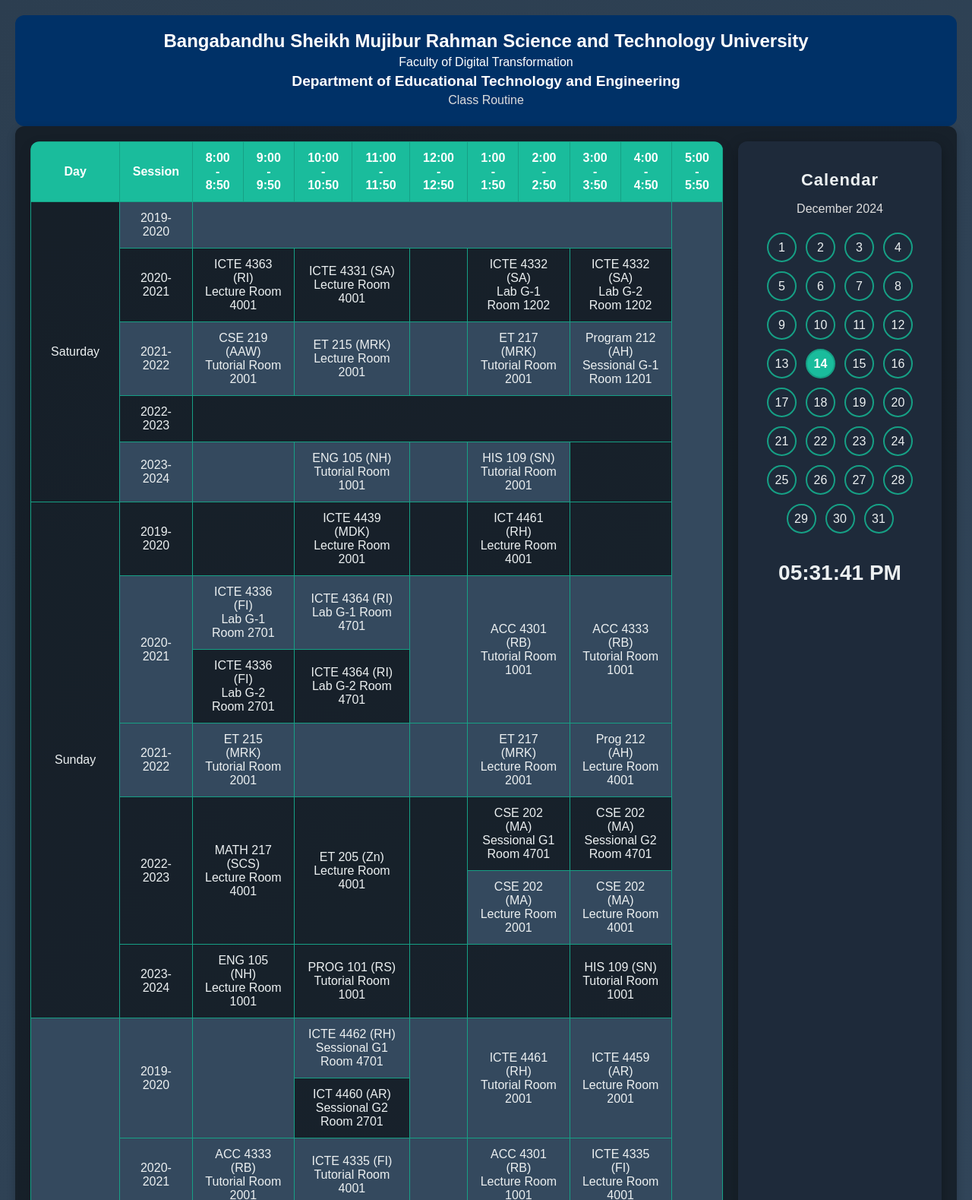
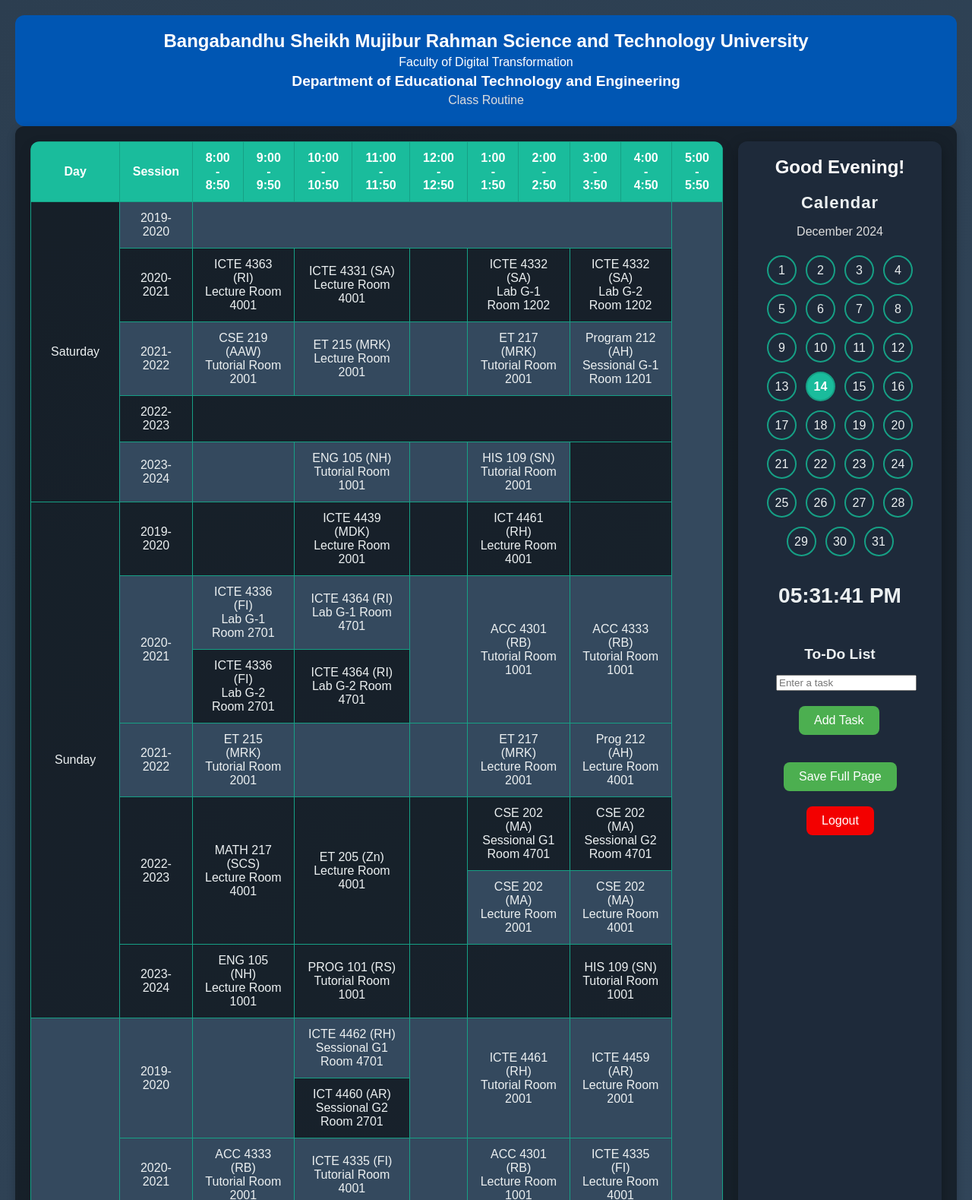
Before and after one commit to msijewelsaif/albumph2.0, a plain HTML site: page Routine/Routine.html in a window 1280 px wide. Shown: the top 1579 px of the page at 76% size. Drawn offline with nearby package versions, Linux system fonts and the light colour scheme.

Commit message:
Add files via upload

```diff
--- a/Routine/Routine.css
+++ b/Routine/Routine.css
@@ -10,7 +10,7 @@
 
 /* Header */
 header {
-    background-color: #003167;
+    background-color: #0056b3;
     color: white;
     text-align: center;
     padding: 20px 0;
@@ -184,3 +184,63 @@
         margin-top: 20px;
     }
 }
+#savePdfBtn {
+    background-color: #4CAF50; /* Green background */
+    color: white; /* White text color */
+    font-size: 16px; /* Font size */
+    padding: 10px 20px; /* Top and bottom padding, left and right padding */
+    border: none; /* Remove default border */
+    border-radius: 8px; /* Rounded corners */
+    cursor: pointer; /* Pointer cursor on hover */
+    transition: background-color 0.3s ease, transform 0.3s ease; /* Smooth transition for background color and transform */
+    margin-top: 20px; /* Add margin top */
+}
+
+/* Hover effect */
+#savePdfBtn:hover {
+    background-color: #45a049; /* Darker green when hovered */
+    transform: scale(1.05); /* Slightly enlarge the button */
+}
+
+/* Focus effect for accessibility */
+#savePdfBtn:focus {
+    outline: none; /* Remove default focus outline */
+    box-shadow: 0 0 5px 2px rgba(0, 123, 255, 0.6); /* Blue focus outline */
+}
+#greeting {
+    font-size: 24px;
+    font-weight: bold;
+    color: #fffefe;
+    margin-bottom: 20px;
+    text-align: center;
+}
+.btn1{
+    background-color: #f30000; /* Green background */
+    color: white; /* White text color */
+    font-size: 16px; /* Font size */
+    padding: 10px 20px; /* Top and bottom padding, left and right padding */
+    border: none; /* Remove default border */
+    border-radius: 8px; /* Rounded corners */
+    cursor: pointer; /* Pointer cursor on hover */
+    transition: background-color 0.3s ease, transform 0.3s ease; /* Smooth transition for background color and transform */
+    margin-top: 20px;
+    margin-left: 50px; /* Add margin top */
+
+}
+.completed {
+    text-decoration: line-through;
+    color: rgb(1, 255, 52);
+}
+
+.btn2{
+    background-color: #4CAF50; /* Green background */
+    color: white; /* White text color */
+    font-size: 16px; /* Font size */
+    padding: 10px 20px; /* Top and bottom padding, left and right padding */
+    border: none; /* Remove default border */
+    border-radius: 8px; /* Rounded corners */
+    cursor: pointer; /* Pointer cursor on hover */
+    transition: background-color 0.3s ease, transform 0.3s ease; /* Smooth transition for background color and transform */
+    margin-top: 20px;
+    margin-left: 60px; /* Add margin top */
+}
--- a/Routine/Routine.html
+++ b/Routine/Routine.html
@@ -5,6 +5,9 @@
     <meta name="viewport" content="width=device-width, initial-scale=1.0">
     <title>Timetable</title>
     <link rel="stylesheet" href="Routine.css">
+    <script src="https://cdnjs.cloudflare.com/ajax/libs/jspdf/2.5.1/jspdf.umd.min.js"></script>
+    <script src="https://code.jquery.com/jquery-3.6.0.min.js"></script>
+
 
 </head>
 <body>
@@ -16,10 +19,12 @@
             <h3>Class Routine</h3>
         </div>
     </header>
+
+
     <div class="container">
 
 
-        <table>
+        <table id="routine-table">
             <thead>
                 <tr>
                     <th>Day</th>
@@ -40,7 +45,7 @@
                 <!-- Saturday -->
 
                 <tr>
-                    <td rowspan="6">Saturday</td>
+                    <td rowspan="6" >Saturday</td>
                     <tr>
 
                         <td>2019-2020</td>
@@ -160,7 +165,7 @@
 
 
                 <tr>
-                    <td rowspan="7">Monday</td>
+                    <td rowspan="7" >Monday</td>
                     <td rowspan="2">2019-2020</td>
                     <td colspan="2" rowspan="2"></td>
                     <td colspan="2" rowspan="1">ICTE 4462 (RH)<br> Sessional G1 Room 4701</td>
@@ -223,7 +228,7 @@
 
                 <!-- Tuesday -->
                 <tr>
-                    <td rowspan="5">Tuesday</td>
+                    <td rowspan="5" >Tuesday</td>
                     <td>2019-2020</td>
                     <td colspan="2" rowspan="1">ICTE 4439 (MDK) <br>Tutorial Room 2001</td>
                     <td colspan="2" rowspan="1"></td>
@@ -274,7 +279,7 @@
                 </tr>
                 <!-- Wednesday -->
                 <tr>
-                    <td rowspan="7">Wednesday</td>
+                    <td rowspan="7" >Wednesday</td>
                     <td  rowspan="2">2019-2020</td>
                     <td colspan="2" rowspan="2"></td>
                     <td colspan="2" rowspan="2">EDU 4413 (ZF) <br> Tutorial 2001</td>
@@ -283,9 +288,9 @@
                     <td colspan="2" rowspan="2"> ICT 4459 (AR) <br>Tutorial Room 2001</td>
                 </tr>
                 <tr>
-<td colspan="2" rowspan="1">ICT 4460 (AR) <br>  Sessional G2 Room 4701
+                <td colspan="2" rowspan="1">ICT 4460 (AR) <br>  Sessional G2 Room 4701
 
-</td>
+                </td>
                 </tr>
                 <tr>
 
@@ -330,31 +335,59 @@
                 </tr>
                 <!-- Thursday -->
                 <tr>
-                    <td rowspan="1">Thursday</td>
+                    <td rowspan="1" >Thursday</td>
 
                     <td colspan="10"></td>
                 </tr>
             </tbody>
         </table>
 
+
         <!-- Sidebar for Calendar and Clock -->
         <div class="sidebar">
+            <div id="greeting"></div>
             <div class="calendar">
                 <h2>Calendar</h2>
                 <h3 id="monthYear"></h3>
                 <div id="daysContainer"></div>
             </div>
             <div class="clock" id="clock"></div>
+
+
+            <h2 style="text-align: center; margin-top :50px;">To-Do List</h2>
+            <input type="text" id="taskInput" style="margin-left:30px" placeholder="Enter a task">
+            <button id="addTaskBtn" class="btn2">Add Task</button>
+            <ul id="taskList"></ul>
+
+
+
+
+            <button id="savePdfBtn" style="margin-top: 20px; margin-left:40px" class="btn">Save Full Page</button>
+            <button id="logoutBtn" style="margin-top: 20px; margin-left:70px" class="btn1">Logout</button>
+
         </div>
 
     </div>
+
+
     <footer>
         <b>Md Saiful Islam</b><br>
 
         &copy; 2024
     </footer>
     <script src="Routine.js">
+        document.getElementById('savePdfBtn').addEventListener('click', function () {
+
+            window.print();
+        });
+
+
+        const table = document.getElementById("routine-table");
+
 
     </script>
+
+
+
 </body>
 </html>
--- a/Routine/Routine.js
+++ b/Routine/Routine.js
@@ -35,3 +35,51 @@
 setInterval(updateClock, 1000);
 updateClock(); // initial call
 renderCalendar(); // Call to render the calendar
+
+ document.getElementById('savePdfBtn').addEventListener('click', function () {
+            // Trigger the browser's print dialog
+            window.print();
+        });
+
+        function getGreeting() {
+            const now = new Date();
+            const hours = now.getHours();
+            let greeting;
+
+            if (hours >= 5 && hours < 12) {
+                greeting = "Good Morning!";
+            } else if (hours >= 12 && hours < 17) {
+                greeting = "Good Afternoon!";
+            } else if (hours >= 17 && hours < 21) {
+                greeting = "Good Evening!";
+            } else {
+                greeting = "Good Night!";
+            }
+
+            // Display the greeting message
+            document.getElementById("greeting").innerText = greeting;
+        }
+
+        // Call the function to display the greeting
+        window.onload = getGreeting;
+        document.getElementById('logoutBtn').addEventListener('click', function() {
+            // Clear session or local storage data
+            localStorage.clear(); // or sessionStorage.clear();
+
+            // Redirect to the login page
+            window.location.href = 'login.html'; // Replace with your login page URL
+        });
+        document.getElementById('addTaskBtn').addEventListener('click', function() {
+            const taskInput = document.getElementById('taskInput');
+            const taskText = taskInput.value.trim();
+
+            if (taskText) {
+                const li = document.createElement('li');
+                li.textContent = taskText;
+                li.addEventListener('click', function() {
+                    li.classList.toggle('completed');
+                });
+                document.getElementById('taskList').appendChild(li);
+                taskInput.value = ''; // Clear input field
+            }
+        });
--- /dev/null
+++ b/Routine/style.css
@@ -0,0 +1,68 @@
+* {
+    box-sizing: border-box;
+    margin: 0;
+    padding: 0;
+    font-family: Arial, sans-serif;
+}
+
+body {
+    display: flex;
+    justify-content: center;
+    align-items: center;
+    height: 100vh;
+    background-color: #f5f5f5;
+}
+
+.login-container {
+    width: 300px;
+    padding: 20px;
+    background-color: white;
+    border-radius: 8px;
+    box-shadow: 0px 0px 10px rgba(0, 0, 0, 0.1);
+    text-align: center;
+}
+
+h2 {
+    margin-bottom: 20px;
+    color: #333;
+}
+
+label {
+    display: block;
+    margin: 10px 0 5px;
+    color: #555;
+    text-align: left;
+}
+
+input[type="text"],
+input[type="password"] {
+    width: 100%;
+    padding: 10px;
+    margin-bottom: 15px;
+    border: 1px solid #ddd;
+    border-radius: 5px;
+    outline: none;
+}
+
+button {
+    width: 50%; /* Adjust the width as needed, or keep it 100% to take full width */
+    padding: 10px;
+    border: none;
+    border-radius: 5px;
+    background-color: #5b9bd5;
+    color: white;
+    font-weight: bold;
+    cursor: pointer;
+    margin: 20px auto; /* This will center the button horizontally */
+    display: block; /* Ensures the button behaves as a block element */
+}
+
+button:hover {
+    background-color: #4a8ec1;
+}
+
+#message {
+    margin-top: 15px;
+    color: red;
+    font-size: 14px;
+}
```
Also changed, not shown: Routine/login.html (added, +27 -0 lines), Routine/script.js (added, +28 -0 lines).
